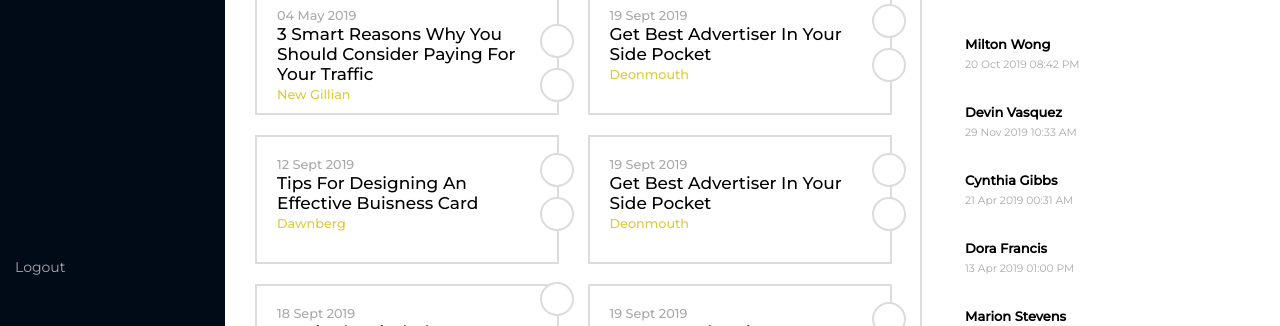
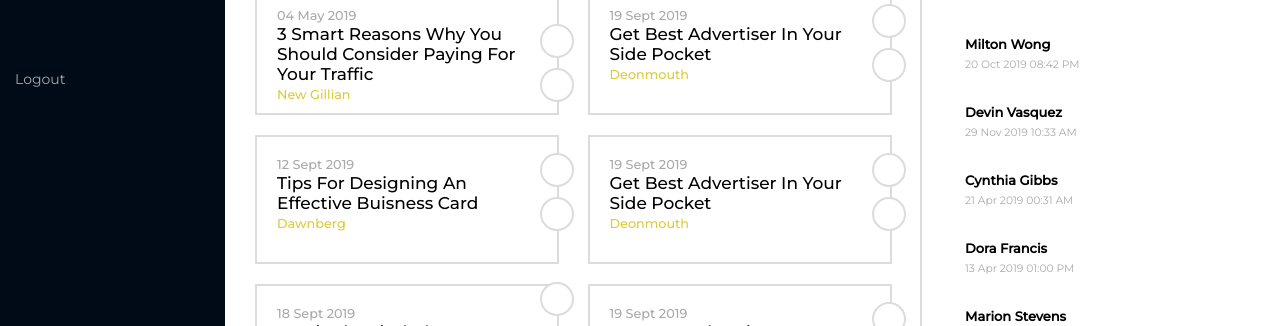
Before and after one commit to Iambizi/symbiosis-exercise, a website with bundled scripts: page index.html in a window 1280 px wide. Shown: the part 355-681 px from the top of the page. Built offline with nearby package versions, Linux system fonts and the light colour scheme; a script that the page names is missing.

Commit message:
log out fix with pixels

```diff
--- a/scss/style.scss
+++ b/scss/style.scss
@@ -55,7 +55,8 @@ body {
     }
     #logout {
       position: relative;
-      top: 56%;
+      top: 510px;
+      // margin-top: 500px;
       padding-left: 15px;
       font-size: 14px;
       svg {
@@ -316,9 +317,9 @@ body {
 @media screen and (max-width: 1440px) {
   body {
     #sidebar {
-      // #logout {
-      //   top: 56%;
-      // }
+      #logout {
+        top: 260px;
+      }
       svg {
         height: 20px;
       }
```
Also changed, not shown: css/style.css.
